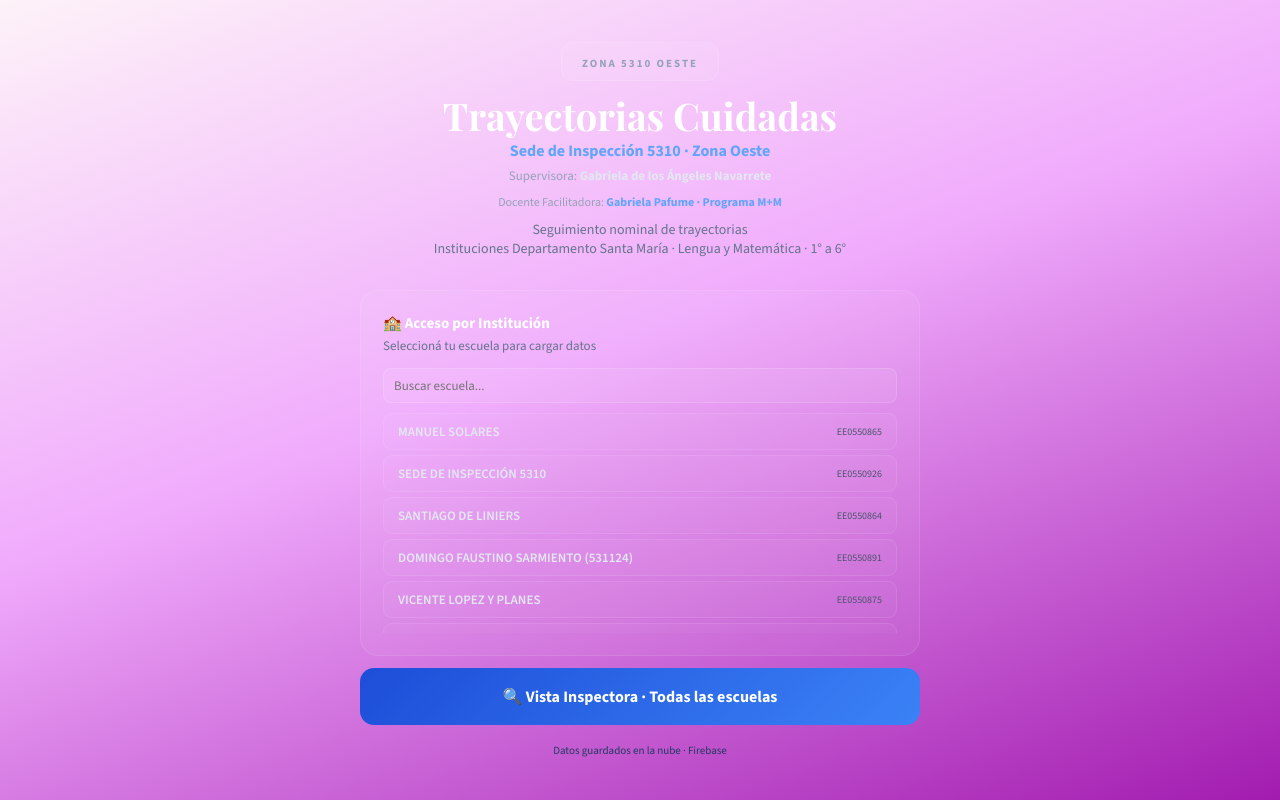
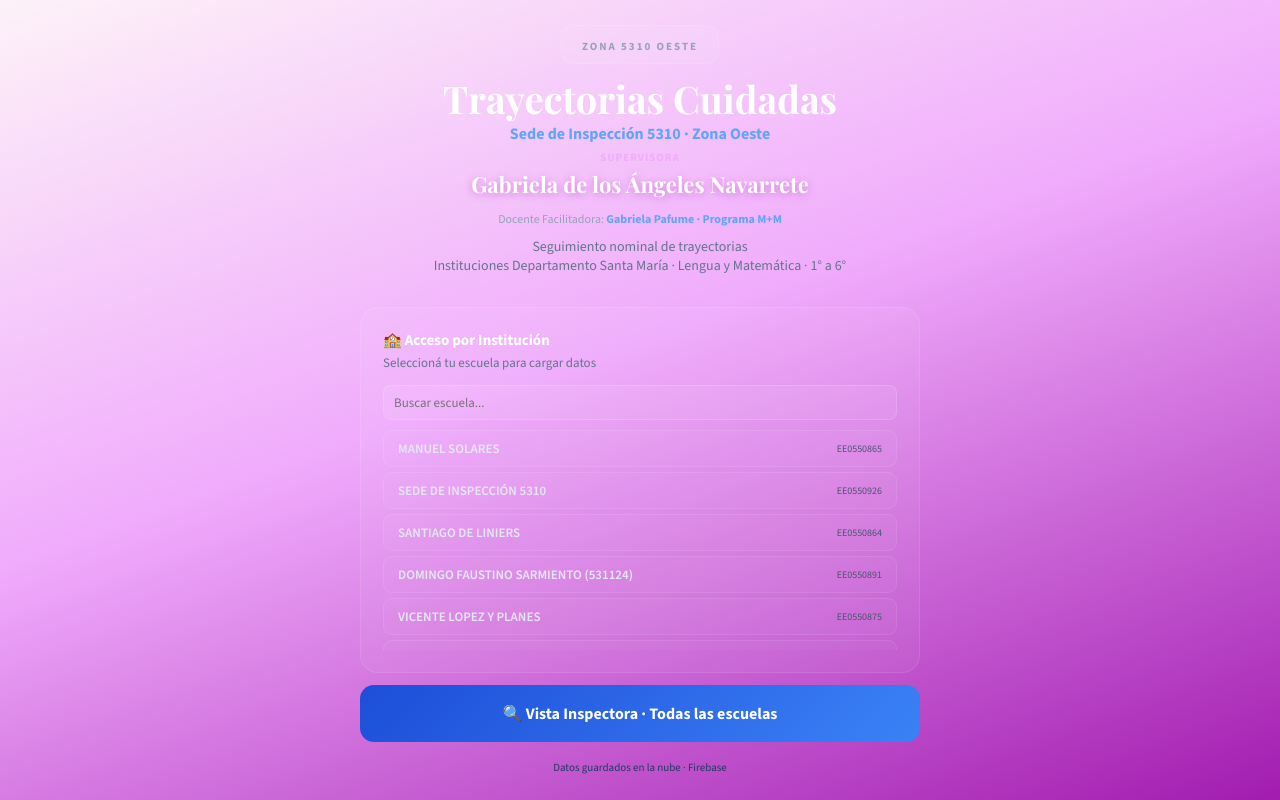
Before and after one commit to gabriellapafume-code/trayectorias-Cuidadas-ZONA-5310, a plain HTML site: page index.html in a window 1280 px wide. Drawn offline with nearby package versions, Linux system fonts and the light colour scheme.

Commit message:
Refactor supervisor section in index.html

```diff
--- a/index.html
+++ b/index.html
@@ -256,7 +256,10 @@ function vistaInicio(){
         </div>
         <h1 style="font-family:'Playfair Display',serif;color:#fff;font-size:38px;margin:0 0 4px;line-height:1.1">Trayectorias Cuidadas</h1>
         <div style="color:#60a5fa;font-weight:700;font-size:16px;margin-bottom:6px">Sede de Inspección 5310 · Zona Oeste</div>
-        <div style="color:#94a3b8;font-size:13px;margin-bottom:10px">Supervisora: <span style="color:#e2e8f0;font-weight:700">Gabriela de los Ángeles Navarrete</span></div>
+        <div style="margin-bottom:12px">
+          <div style="font-size:11px;color:#f0abfc;font-weight:700;letter-spacing:1px;text-transform:uppercase;margin-bottom:4px">Supervisora</div>
+          <div style="font-family:'Playfair Display',serif;color:#fff;font-size:22px;font-weight:700;text-shadow:0 2px 8px #a21caf66">Gabriela de los Ángeles Navarrete</div>
+        </div>
         <div style="color:#94a3b8;font-size:12px;margin-bottom:10px">Docente Facilitadora: <span style="color:#60a5fa;font-weight:700">Gabriela Pafume · Programa M+M</span></div>
         <p style="color:#64748b;font-size:14px;margin:0">Seguimiento nominal de trayectorias<br/>Instituciones Departamento Santa María · Lengua y Matemática · 1° a 6°</p>
       </div>
```
